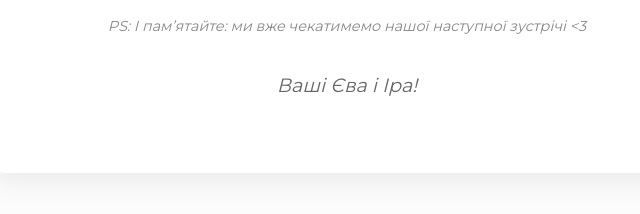
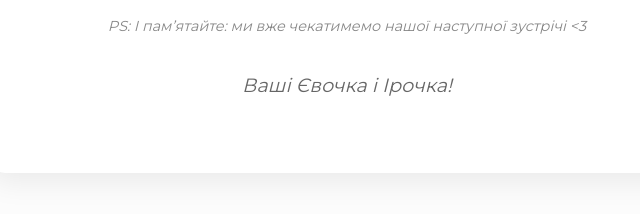
Before and after one commit to airenaa-rgb/my-massage-site1, a plain HTML site: page index.html in a window 1280 px wide. Shown: the part 626-840 px from the top of the page, 293-933 px from the left. Drawn offline with nearby package versions, Linux system fonts and the light colour scheme.

Commit message:
Update index.html

```diff
--- a/index.html
+++ b/index.html
@@ -84,7 +84,7 @@
             <p>Ми бажаємо вам гарної дороги і щоб ви швидко й легко влаштувалися на новому місці. Нехай там вам буде затишно, спокійно й багато абалдено хороших моментів.</p>
         </div>
         <p class="ps">PS: І пам’ятайте: ми вже чекатимемо нашої наступної зустрічі &lt;3</p>
-        <p class="signature">Ваші Єва і Іра!</p>
+        <p class="signature">Ваші Євочка і Ірочка!</p>
     </div>
 </body>
 </html>
```
